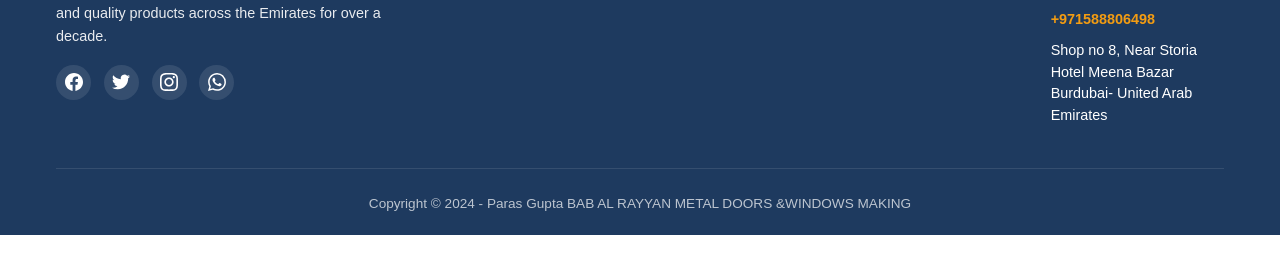
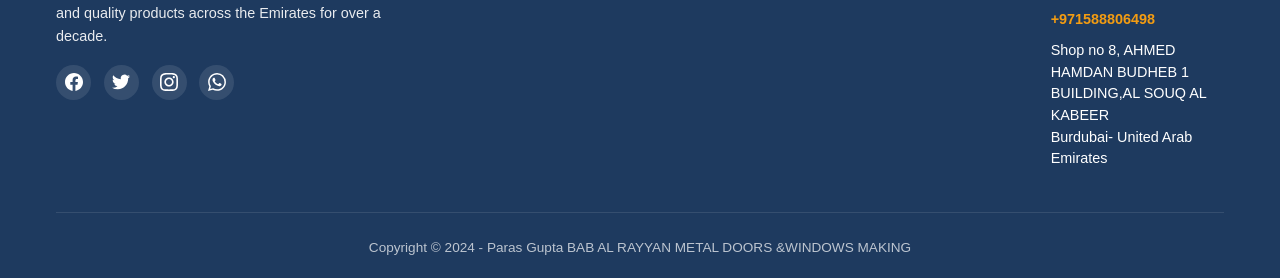
Before and after one commit to iMaginarParas/dub-client, a plain HTML site: page index.html in a window 1280 px wide. Shown: the part 5858-6136 px from the top of the page. Before the commit the page ends 6093 px from the top, so only its background shows below. Drawn offline with Linux system fonts and the light colour scheme.

Commit message:
Update index.html

```diff
--- a/index.html
+++ b/index.html
@@ -1978,7 +1978,7 @@
                     </div>
                     <div class="contact-details">
                         <p><strong>+971588806498</strong></p>
-                        <p>Shop no 8, Near Storia Hotel Meena Bazar<br>Burdubai- United Arab Emirates</p>
+                        <p>Shop no 8, AHMED HAMDAN BUDHEB 1 BUILDING,AL SOUQ AL KABEER <br>Burdubai- United Arab Emirates</p>
                     </div>
                 </div>
             </div>
```
